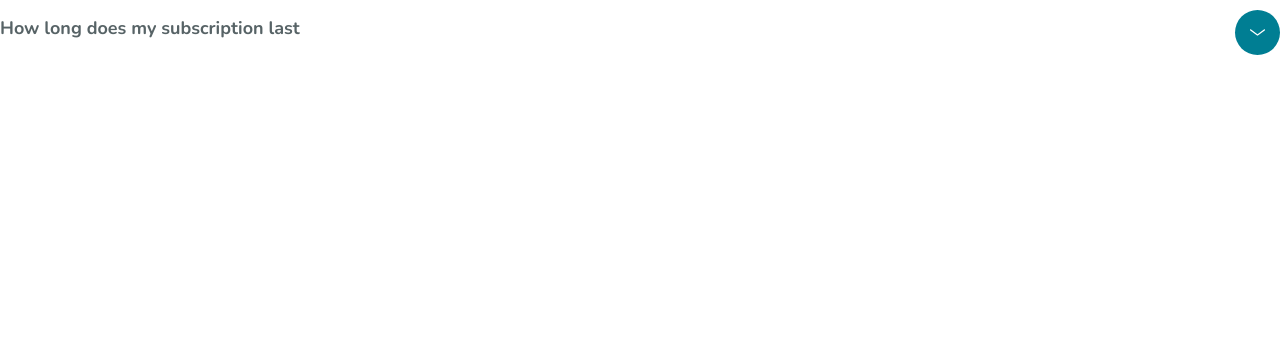
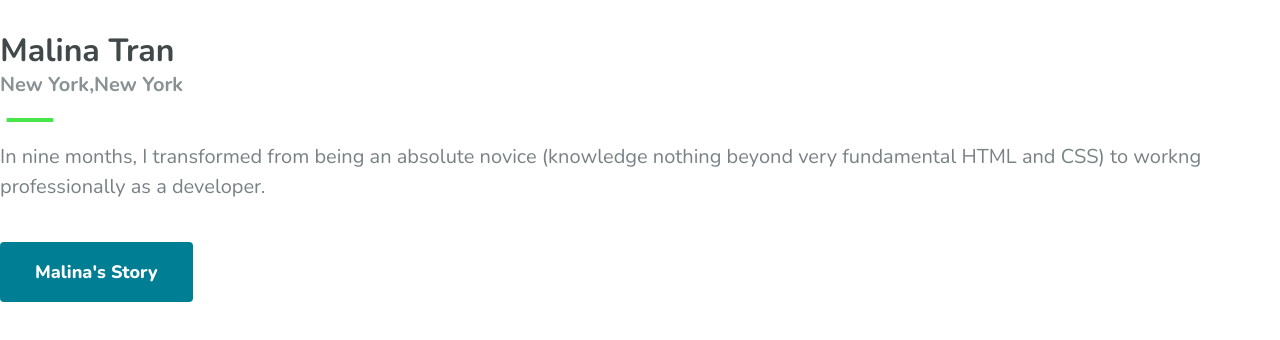
Before and after one commit to alinawabrana/Treehouse, a plain HTML site: page index.html in a window 1280 px wide. Drawn offline with nearby package versions, Linux system fonts and the light colour scheme.

Commit message:
Implementing Testimonial section (Author)

```diff
--- a/css/styles.css
+++ b/css/styles.css
@@ -72,6 +72,7 @@ h3
 {
     padding: 2rem 5rem;
     border-radius: 4px;
+    font-size: 1.8rem;
     font-weight: bold;
     color: #fff;
     border: 0;
@@ -349,3 +350,55 @@ h3
     transform: rotate(180deg);
     transition: transform 0.15s;
 }
+
+
+/* Testimonial */
+
+.author__name
+{
+    font-size: 3.2rem;
+    margin-bottom: -0.5rem;
+}
+
+.author__city
+{
+    margin-top: 0;
+    color: var(--color-body);
+    opacity: 0.7;
+    margin-bottom: 0;
+}
+
+.testimonial__icon
+{
+    width: 60px;
+    height: 60px;
+    fill: rgb(73, 230, 73);
+    margin-top: -1rem;
+}
+
+.testimonial--content
+{
+    margin-top: -1.5rem;
+}
+
+.testimonial__paragraph
+{
+    font-size: 2rem;
+    opacity: 0.8;
+    margin-bottom: 4rem;
+    margin-top: 0;
+}
+
+.testimonial__button
+{
+    padding: 2rem 3.5rem;
+    font-weight: 800;
+}
+
+@media screen and (min-width:680px)
+{
+    .testimonial__button
+    {
+        width: auto;
+    }
+}
--- a/index.html
+++ b/index.html
@@ -11,23 +11,28 @@
     <link rel="preconnect" href="https://fonts.googleapis.com" />
     <link rel="preconnect" href="https://fonts.gstatic.com" crossorigin />
     <link
-      href="https://fonts.googleapis.com/css2?family=Nunito:wght@400;500;600;700&display=swap"
+      href="https://fonts.googleapis.com/css2?family=Nunito:wght@400;500;600;700;800&display=swap"
       rel="stylesheet"
     />
   </head>
   <body>
-    <div class="collapsible">
-      <header class="collapsible__header">
-        <h2 class="collapsible__heading">How long does my subscription last</h2>
-        <span class="collapsible__background">
-          <svg class="icon icon--white collapsible__chevron">
-            <use xlink:href="images/sprite.svg#chevron"></use>
-          </svg>
-        </span>
+    <div class="testimonial">
+      <header class="testimonial__header">
+        <h2 class="author__name">Malina Tran</h2>
+        <h3 class="author__city">New York,New York</h3>
+        <svg class="icon icon--primary testimonial__icon">
+          <use xlink:href="images/sprite.svg#line"></use>
+        </svg>
       </header>
-      <div class="collapsible--expanded__content">
-        Lorem ipsum dolor sit amet consectetur adipisicing elit. Omnis debitis
-        voluptatem
+      <div class="testimonial--content">
+        <p class="testimonial__paragraph">
+          In nine months, I transformed from being an absolute novice (knowledge
+          nothing beyond very fundamental HTML and CSS) to workng professionally
+          as a developer.
+        </p>
+        <button class="btn btn--primary btn--stretched testimonial__button">
+          malina's story
+        </button>
       </div>
     </div>
   </body>
```
Also changed, not shown: component/testimonial.html (added, +19 -0 lines).
